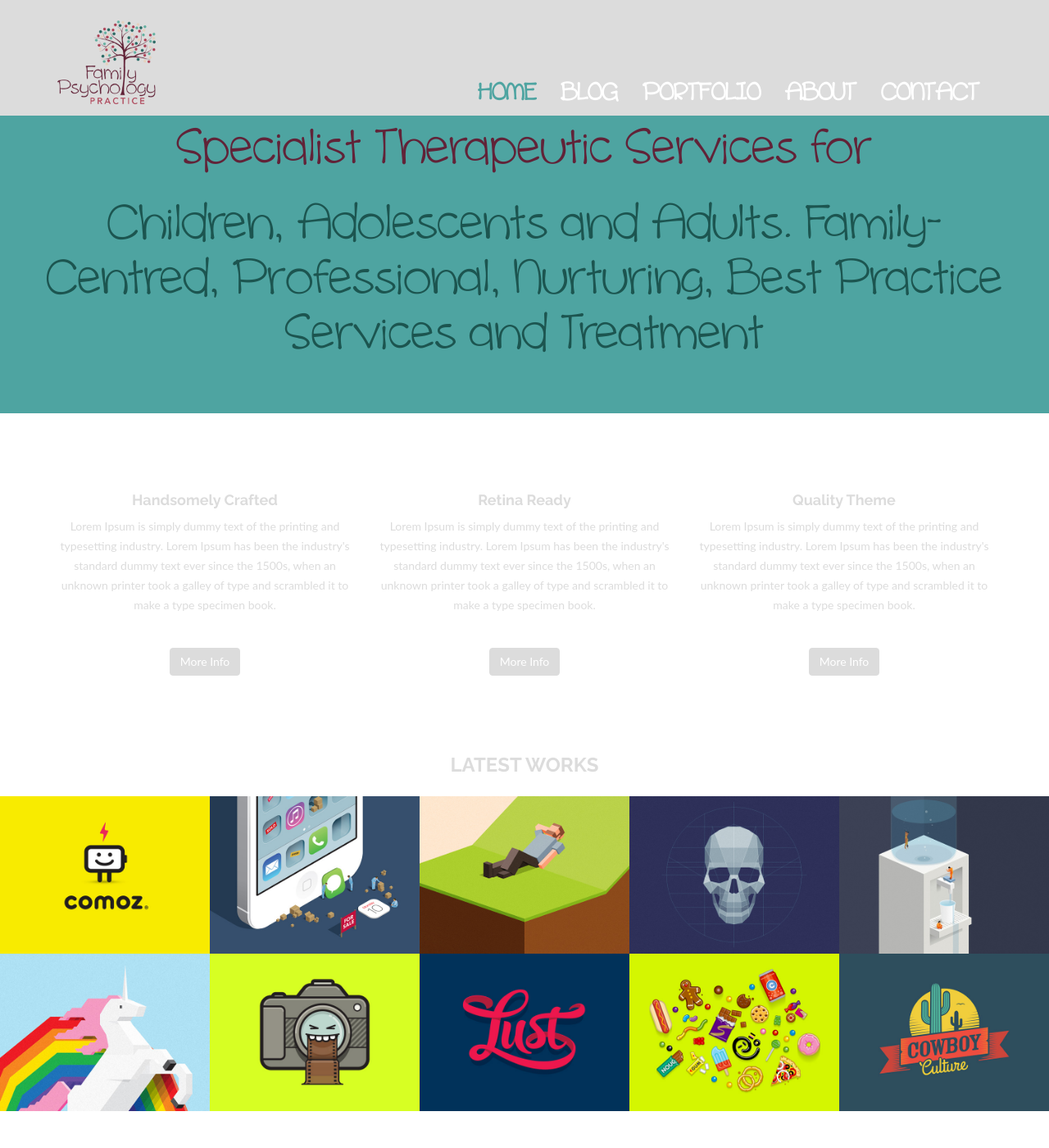
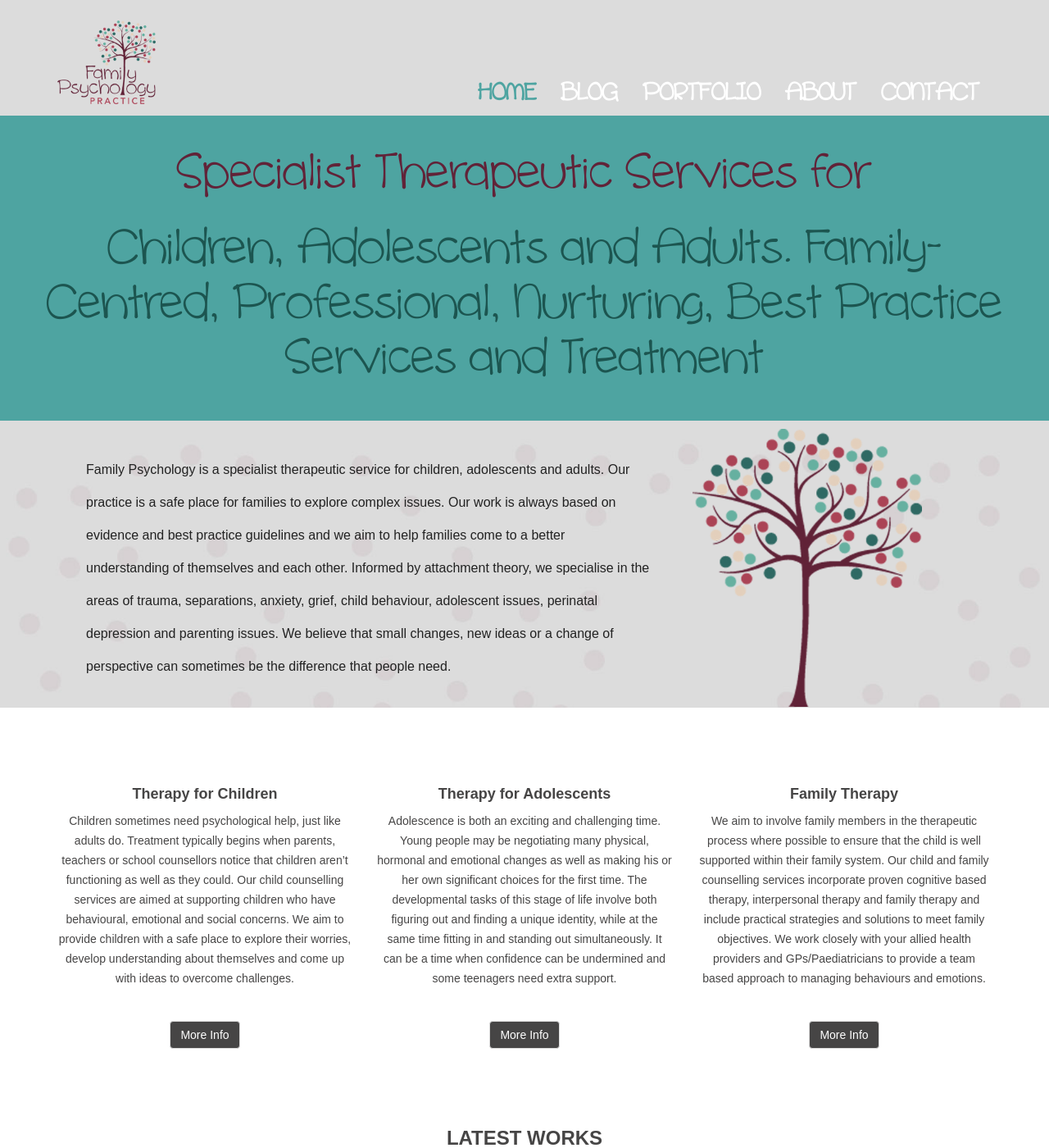
Before and after one commit to FamilyPsychology/familypsychology.github.io, a Jekyll site: the page built from index.html, in a window 1280 px wide and 1400 px high. Shown: the whole window at 82% size. Built offline with Jekyll 4.4.1, drawn with Linux system fonts in a browser that asks for light colours; nearby versions of some CDN libraries; some of the changed text lies outside the part shown.

Commit message:
next set of updates

```diff
--- a/_config.yml
+++ b/_config.yml
@@ -15,7 +15,8 @@ excerpt_separator: <!--more--> #use this in posts to define how long the excerpt
 colors:  #in hex code if not noted else
   primary: "#4ea4a1" #"#F70031"
   primary_rgb: "78,164,161" #"247,0,49" #rgb of the primary. Needed in some places for the transparency effect.
-  secondary: "#DCDCDC" #"#33004D"
+  secondary: "#DCDCDC" #"#33004D" #DCDCDC
+  text_color: "#464545"
   link: "#8f2017"
   link_hover: "##151414"
   footer_heading: "#ffffff"
@@ -27,16 +28,16 @@ gems:
 
 # Social networks usernames. Many more available: google-plus, flickr, linkedin, etc). Shown in footer.
 social:
-  - title: dribbble
-    url:
+  - title: google+
+    url: https://plus.google.com/u/1/103608231883172295819/about
   - title: facebook
-    url:
+    url: https://www.facebook.com/pages/Family-Psychology-Practice-Sydney/270850846294148
   - title: twitter
-    url:
-  - title: instagram
-    url:
+    url: https://twitter.com/kidpsychologist
+  - title: linkedin
+    url: https://www.linkedin.com/profile/view?id=123908730
   - title: tumblr
-    url:
+    url: #
 
 # Postal address (add as many lines as necessary). Shown in footer and on Contact page.
 address:
@@ -101,7 +102,7 @@ clients:
     img: client04.png
 
 # Short text about your company. Shown in footer on every page and also separately on Home and Contact page.
-about: "Lorem Ipsum is simply dummy text of the printing and typesetting industry. Lorem Ipsum has been the industry's standard dummy text ever since the 1500s."
+about: "Family Psychology Practice has been in operation for 8 years and is focused on the mental health of families from all walks and backgrounds"
 
 # Testimonial content. Shown on Home and About page.
 testimonial:
--- a/_includes/footer.html
+++ b/_includes/footer.html
@@ -16,7 +16,7 @@
                 </p>
             </div>
             <div class="col-lg-4">
-                <h4>Our Bunker</h4>
+                <h4>Our rooms</h4>
                 <div class="hline-w"></div>
                 <p>
                     {% for line in site.address.first.lines %}
--- a/_includes/header.html
+++ b/_includes/header.html
@@ -1,11 +1,9 @@
 <div id="headerwrap">
     <div class="container">
         <div class="row">
-            <div class="">
+            <div class="space-30"></div>
                 <h1>Specialist Therapeutic Services for</h1>
                 <h5>Children, Adolescents and Adults. Family-Centred, Professional, Nurturing, Best Practice Services and Treatment</h5>
-            </div>
-            <div class="col-lg-8 col-lg-offset-2 himg">
             </div>
         </div><!-- /row -->
     </div> <!-- /container -->
--- a/index.html
+++ b/index.html
@@ -3,26 +3,42 @@ layout: index
 title: Home
 permalink: /
 ---
+<div id="figure">
+    <div class="container">
+        <div class="home">
+                <div class="col-md-8">
+                    <h2> Family Psychology is a specialist therapeutic service&nbsp;for children, adolescents and adults.
+Our practice is a safe place for families to explore complex issues. Our work is always based on evidence and best practice guidelines and we aim to help families come to a better understanding of themselves and each other.
+Informed by attachment theory, we specialise in the areas of trauma, separations, anxiety, grief, child behaviour, adolescent issues, perinatal depression and parenting issues. We believe that small changes, new ideas or a change of perspective can sometimes be the difference that people need. </h2>
+                </div>
+            <div class="col-md-4">
+                <div class="space-10"></div>
+                    <img width="280" height="350" src="../assets/img/tree.png" class="img-responsive" alt="tree">
+            </div>
+        </div>
+    </div>
+</div>
+
 
 <div id="service">
     <div class="container">
         <div class="row centered">
             <div class="col-md-4">
                 <i class="fa fa-heart-o"></i>
-                <h4>Handsomely Crafted</h4>
-                <p>Lorem Ipsum is simply dummy text of the printing and typesetting industry. Lorem Ipsum has been the industry's standard dummy text ever since the 1500s, when an unknown printer took a galley of type and scrambled it to make a type specimen book.</p>
+                <h4>Therapy for Children</h4>
+                <p>Children sometimes need psychological help, just like adults do. Treatment typically begins when parents, teachers or school counsellors notice that children aren’t functioning as well as they could. Our child counselling services are aimed at supporting children who have behavioural, emotional and social concerns. We aim to provide children with a safe place to explore their worries, develop understanding about themselves and come up with ideas to overcome challenges.</p>
                 <p><br/><a href="#" class="btn btn-theme">More Info</a></p>
             </div>
             <div class="col-md-4">
                 <i class="fa fa-flask"></i>
-                <h4>Retina Ready</h4>
-                <p>Lorem Ipsum is simply dummy text of the printing and typesetting industry. Lorem Ipsum has been the industry's standard dummy text ever since the 1500s, when an unknown printer took a galley of type and scrambled it to make a type specimen book.</p>
+                <h4>Therapy for Adolescents</h4>
+                <p>Adolescence is both an exciting and challenging time. Young people may be negotiating many physical, hormonal and emotional changes as well as making his or her own significant choices for the first time. The developmental tasks of this stage of life involve both figuring out and finding a unique identity, while at the same time fitting in and standing out simultaneously. It can be a time when confidence can be undermined and some teenagers need extra support.</p>
                 <p><br/><a href="#" class="btn btn-theme">More Info</a></p>
             </div>
             <div class="col-md-4">
                 <i class="fa fa-trophy"></i>
-                <h4>Quality Theme</h4>
-                <p>Lorem Ipsum is simply dummy text of the printing and typesetting industry. Lorem Ipsum has been the industry's standard dummy text ever since the 1500s, when an unknown printer took a galley of type and scrambled it to make a type specimen book.</p>
+                <h4>Family Therapy</h4>
+                <p>We aim to involve family members in the therapeutic process where possible to ensure that the child is well supported within their family system. Our child and family counselling services incorporate proven cognitive based therapy, interpersonal therapy and family therapy and include practical strategies and solutions to meet family objectives. We work closely with your allied health providers and GPs/Paediatricians to provide a team based approach to managing behaviours and emotions.</p>
                 <p><br/><a href="#" class="btn btn-theme">More Info</a></p>
             </div>
         </div>
```
Also changed, not shown: _includes/css/style.css (+81 -9 lines), 1 other file.
